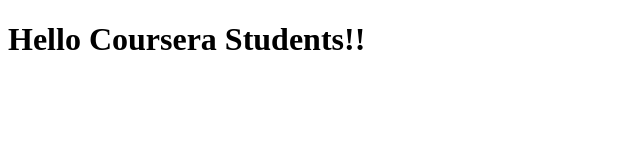
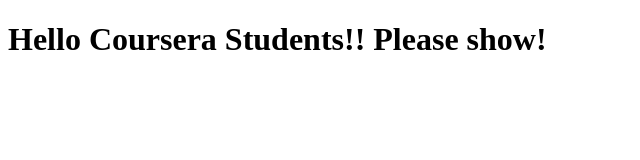
Before and after one commit to jing-x/coursera-angularjs_assignment, a plain HTML site: page index.html in a window 1280 px wide. Shown: the whole page, without its empty margins (0-640 px from the left). Drawn offline with Linux system fonts and the light colour scheme.

Commit message:
second commit.

```diff
--- a/index.html
+++ b/index.html
@@ -5,6 +5,6 @@
     <title>Hello Coursera</title>
   </head>
   <body>
-    <h1>Hello Coursera Students!!</h1>
+    <h1>Hello Coursera Students!! Please show!</h1>
   </body>
 </html>
```
